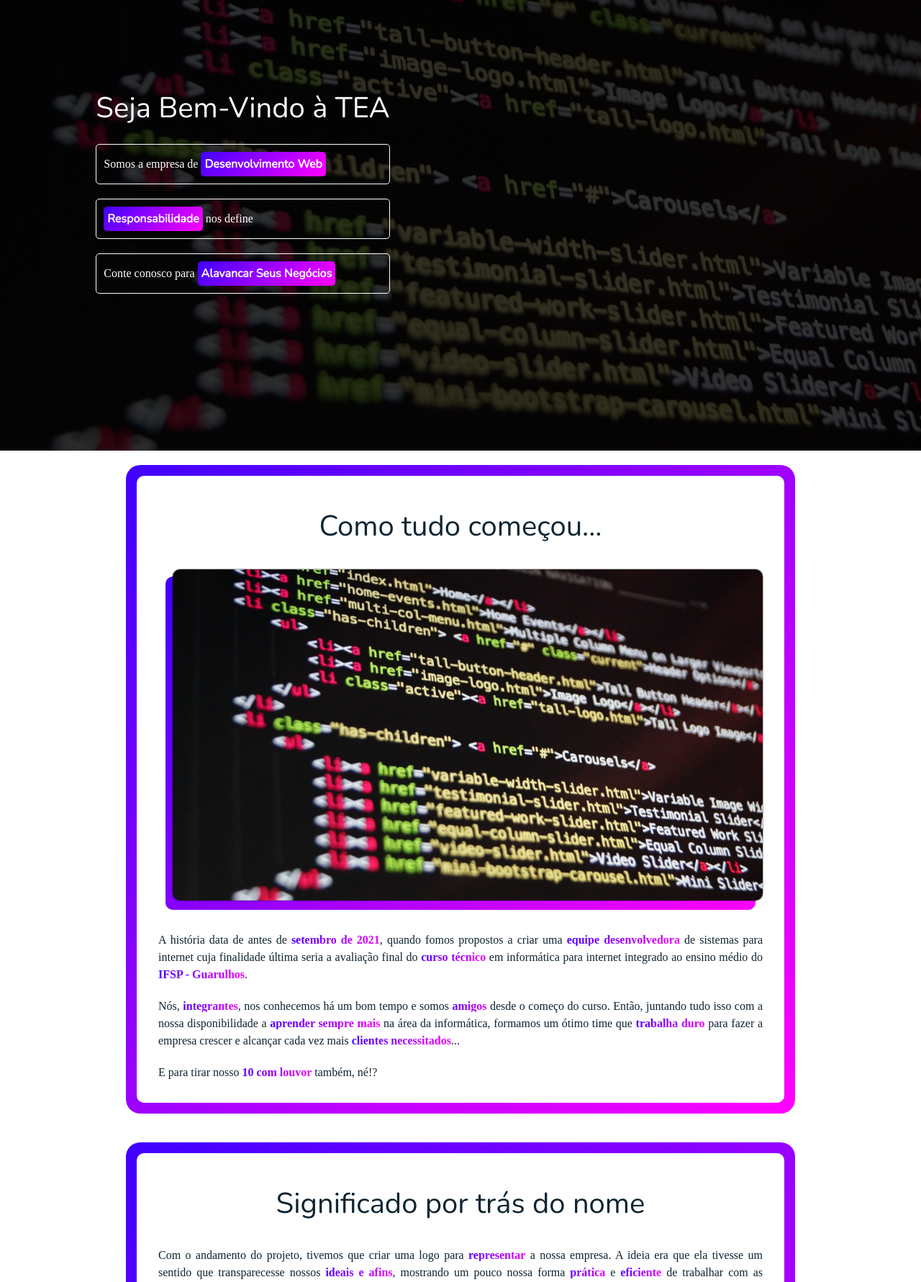
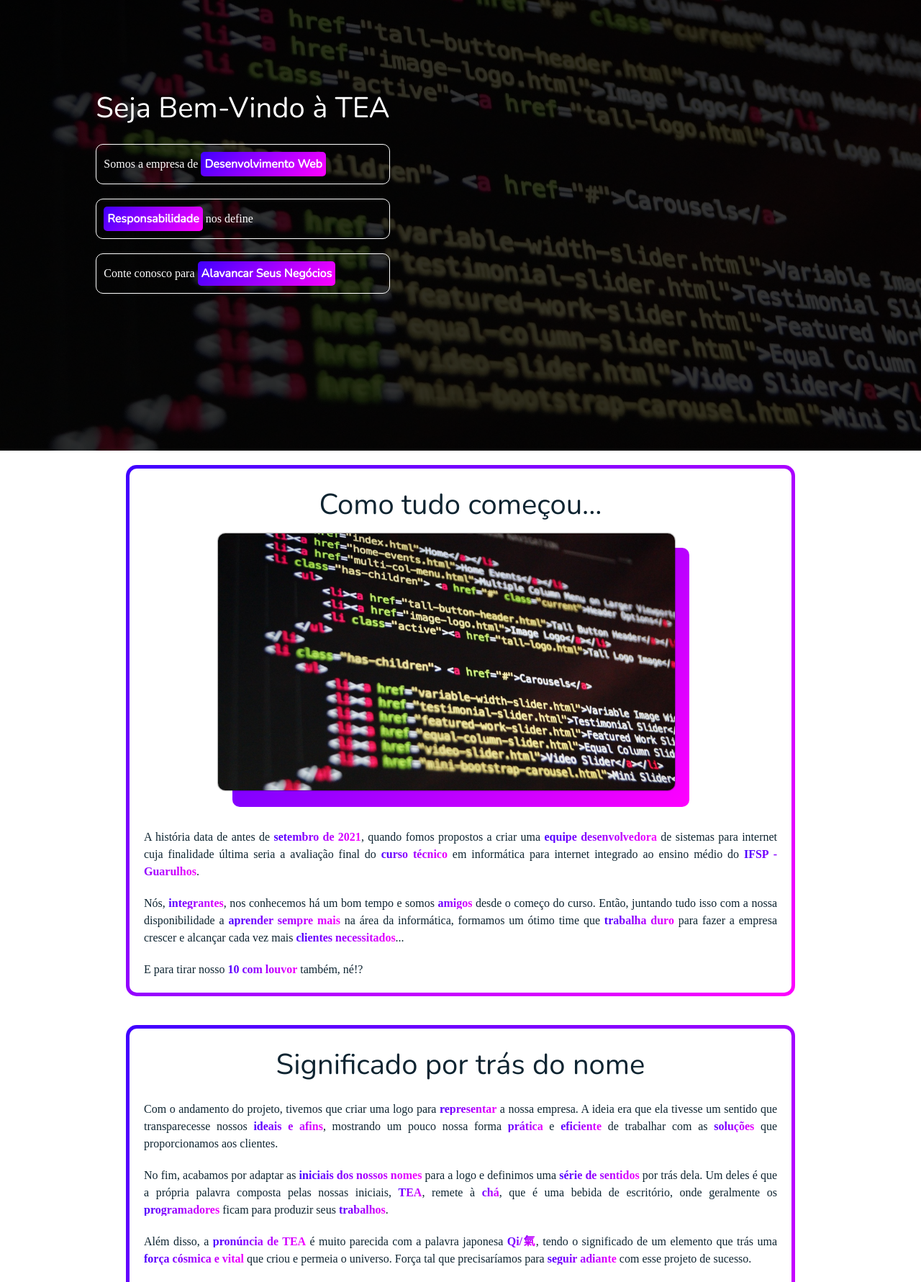
Before and after one commit to AnthonyZitoTegoshi/TEA, a PHP site: page / in a window 1280 px wide. Shown: the part 174-1955 px from the top of the page at 72% size. Run offline with PHP 8.4, Linux system fonts and the light colour scheme; some libraries are stand-ins or nearby versions; some web fonts are replaced.

Commit message:
Clientes pronto e ajustes de estética

```diff
--- a/index.html
+++ b/index.html
@@ -33,7 +33,7 @@
                             <div class="container">
                                 <div class="row-center items-center">
                                     <div class="col navbar">
-                                        <a href="#tea"><img class="img-xl" src="assets/img/logo/light_theme/tea_logo_light_colored.png"></a>
+                                        <a href="#tea"><img class="height-xl" src="assets/img/logo/light_theme/tea_logo_light_colored.png"></a>
                                     </div>
                                 </div>
                             </div>
@@ -47,7 +47,7 @@
                                             <div class="row">
                                                 <div class="col">
                                                     <i class="uil uil-bars icon-xl dropdown-menu purple-gradient">
-                                                        <div class="container dropdown-items-bottom-left font-size-sm radius-10 lift-4 padding-5 border-purple-gradient dark">
+                                                        <div class="container dropdown-items-bottom-left font-size-sm radius-15 lift-4 padding-5 border-purple-gradient dark">
                                                             <ul class="row flex-column fit-child items-end radius-10 padding-10 bg-light">
                                                                 <li class="col fit-child"><a href="#sobre">Sobre</a></li><li class="col fit-child"><a href="#envolvidos">Envolvidos</a></li><li class="col fit-child"><a href="#produtos">Produtos & Serviços</a></li><li class="col fit-child"><a href="#contato">Contato</a></li>
                                                             </ul>
@@ -81,9 +81,9 @@
                                         <div class="container">
                                             <div class="row-center flex-column text-center-xs text-left-sm">
                                                 <h2 class="col nunito font-size-xl line-md padding-10">Seja Bem-Vindo à TEA</h2>
-                                                <div class="col"><div class="border-light padding-10 radius-5 margin-10"><p class="line-md">Somos a empresa de <span class="nunito font-weight-bolder bg-purple-gradient padding-5 radius-5 display-inline-block">Desenvolvimento Web</span></p></div></div>
-                                                <div class="col"><div class="border-light padding-10 radius-5 margin-10"><p class="line-md"><span class="nunito font-weight-bolder bg-purple-gradient padding-5 radius-5 display-inline-block">Responsabilidade</span> nos define</p></div></div>
-                                                <div class="col"><div class="border-light padding-10 radius-5 margin-10"><p class="line-md">Conte conosco para <span class="nunito font-weight-bolder bg-purple-gradient padding-5 radius-5 display-inline-block">Alavancar Seus Negócios</span></p></div></div>
+                                                <div class="col"><div class="border-light padding-10 radius-10 margin-10"><p class="line-md">Somos a empresa de <span class="nunito font-weight-bolder bg-purple-gradient padding-5 radius-5 display-inline-block">Desenvolvimento Web</span></p></div></div>
+                                                <div class="col"><div class="border-light padding-10 radius-10 margin-10"><p class="line-md"><span class="nunito font-weight-bolder bg-purple-gradient padding-5 radius-5 display-inline-block">Responsabilidade</span> nos define</p></div></div>
+                                                <div class="col"><div class="border-light padding-10 radius-10 margin-10"><p class="line-md">Conte conosco para <span class="nunito font-weight-bolder bg-purple-gradient padding-5 radius-5 display-inline-block">Alavancar Seus Negócios</span></p></div></div>
                                             </div>
                                         </div>
                                     </div>
@@ -102,17 +102,17 @@
         <div class="row items-center flex-column flex-nowrap">
             <div class="row-center flex-nowrap">
                 <div class="col-6-xx col-7-xl col-8-lg col-9-sm">
-                    <div class="container padding-15 radius-20 border-purple-gradient">
-                        <div class="row-center items-center flex-column padding-20 radius-10 bg-light">
-                            <div class="col height-content padding-20">
+                    <div class="container padding-5 radius-15 border-purple-gradient">
+                        <div class="row-center items-center flex-column padding-10 radius-10 bg-light">
+                            <div class="col height-content padding-10">
                                 <h2 class="nunito font-size-xl line-md text-center">Como tudo começou...</h2>
                             </div>
                             <div class="col">
                                 <div class="container">
                                     <div class="row-evenly items-center flex-nowrap-md">
-                                        <div class="col-5-md padding-20">
+                                        <div class="col-5-md col-9-sm padding-20">
                                             <div class="container radius-10 bg-purple-gradient">
-                                                <img class="img-fluid col radius-10 offset-left offset-bottom lift" src="assets/img/slideImg/1.jpg" alt="">
+                                                <img class="img-fluid col radius-10 offset-right-20 offset-bottom-20 lift" src="assets/img/slideImg/1.jpg" alt="">
                                             </div>
                                         </div>
                                         <div class="col-7-md">
@@ -130,9 +130,9 @@
             <div class="container padding-20"></div>
             <div class="row-center flex-nowrap">
                 <div class="col-6-xx col-7-xl col-8-lg col-9-sm">
-                    <div class="container padding-15 radius-20 border-purple-gradient">
-                        <div class="row-center items-center flex-column padding-20 radius-10 bg-light">
-                            <div class="col height-content padding-20">
+                    <div class="container padding-5 radius-15 border-purple-gradient">
+                        <div class="row-center items-center flex-column padding-10 radius-10 bg-light">
+                            <div class="col height-content padding-10">
                                 <h2 class="nunito font-size-xl line-md text-center">Significado por trás do nome</h2>
                             </div>
                             <div class="col">
@@ -143,9 +143,9 @@
                                             <p class="text-justify line-md padding-10">No fim, acabamos por adaptar as <span class="purple-gradient font-weight-bolder">iniciais dos nossos nomes</span> para a logo e definimos uma <span class="purple-gradient font-weight-bolder">série de sentidos</span> por trás dela. Um deles é que a própria palavra composta pelas nossas iniciais, <span class="purple-gradient font-weight-bolder">TEA</span>, remete à <span class="purple-gradient font-weight-bolder">chá</span>, que é uma bebida de escritório, onde geralmente os <span class="purple-gradient font-weight-bolder">programadores</span> ficam para produzir seus <span class="purple-gradient font-weight-bolder">trabalhos</span>.</p>
                                             <p class="text-justify line-md padding-10">Além disso, a <span class="purple-gradient font-weight-bolder">pronúncia de TEA</span> é muito parecida com a palavra japonesa <span class="purple-gradient font-weight-bolder">Qi/氣</span>, tendo o significado de um elemento que trás uma <span class="purple-gradient font-weight-bolder">força cósmica e vital</span> que criou e permeia o universo. Força tal que precisaríamos para <span class="purple-gradient font-weight-bolder">seguir adiante</span> com esse projeto de sucesso.</p>
                                         </div>
-                                        <div class="col-5-md padding-20">
+                                        <div class="col-5-md col-9-sm padding-20">
                                             <div class="container radius-10 bg-purple-gradient">
-                                                <img class="img-fluid col radius-10 offset-right offset-bottom lift" src="assets/img/slideImg/6.jpg" alt="Relação entre o chá e a programação">
+                                                <img class="img-fluid col radius-10 offset-left-20 offset-top-20 lift" src="assets/img/slideImg/6.jpg" alt="Relação entre o chá e a programação">
                                             </div>
                                         </div>
                                     </div>
@@ -158,17 +158,17 @@
             <div class="container padding-20"></div>
             <div class="row-center flex-nowrap">
                 <div class="col-6-xx col-7-xl col-8-lg col-9-sm">
-                    <div class="container padding-15 radius-20 border-purple-gradient">
-                        <div class="row-center items-center flex-column padding-20 radius-10 bg-light">
-                            <div class="col height-content padding-20">
+                    <div class="container padding-5 radius-15 border-purple-gradient">
+                        <div class="row-center items-center flex-column padding-10 radius-10 bg-light">
+                            <div class="col height-content padding-10">
                                 <h2 class="nunito font-size-xl line-md text-center">E a paleta de cores?</h2>
                             </div>
                             <div class="col">
                                 <div class="container">
                                     <div class="row-evenly items-center flex-nowrap-md">
-                                        <div class="col-5-md padding-20">
+                                        <div class="col-5-md col-9-sm padding-20">
                                             <div class="container radius-10 bg-purple-gradient">
-                                                <img class="img-fluid col radius-10 offset-left offset-top lift" src="assets/img/slideImg/1.jpg" alt="">
+                                                <img class="img-fluid col radius-10 offset-right-20 offset-bottom-20 lift" src="assets/img/slideImg/1.jpg" alt="">
                                             </div>
                                         </div>
                                         <div class="col-7-md">
@@ -185,9 +185,9 @@
             <div class="container padding-20"></div>
             <div class="row-center flex-nowrap">
                 <div class="col-6-xx col-7-xl col-8-lg col-9-sm">
-                    <div class="container padding-15 radius-20 border-purple-gradient">
-                        <div class="row-center items-center flex-column padding-20 radius-10 bg-light">
-                            <div class="col height-content padding-20">
+                    <div class="container padding-5 radius-15 border-purple-gradient">
+                        <div class="row-center items-center flex-column padding-10 radius-10 bg-light">
+                            <div class="col height-content padding-10">
                                 <h2 class="nunito font-size-xl line-md text-center">Introdução ao mercado</h2>
                             </div>
                             <div class="col">
@@ -196,9 +196,9 @@
                                         <div class="col-7-md">
                                             <p class="text-justify line-md padding-10">O intuito inicial da empresa é <span class="purple-gradient font-weight-bolder">fazer contato</span> e finalizar um trabalho com um <span class="purple-gradient font-weight-bolder">cliente premium</span>, que obteria nossos serviços <span class="purple-gradient font-weight-bolder">gratuitamente</span>. Isso seria apenas para que consigamos testar nossas <span class="purple-gradient font-weight-bolder">capacidades de desenvolvimento</span> e <span class="purple-gradient font-weight-bolder">eficiência em campo</span>. Utilizando, assim, métodos profissionais para <span class="purple-gradient font-weight-bolder">agilizar</span> e <span class="purple-gradient font-weight-bolder">profissionalizar</span> nosso trabalho.</p>
                                         </div>
-                                        <div class="col-5-md padding-20">
+                                        <div class="col-5-md col-9-sm padding-20">
                                             <div class="container radius-10 bg-purple-gradient">
-                                                <img class="img-fluid col radius-10 offset-right offset-top lift" src="assets/img/slideImg/1.jpg" alt="">
+                                                <img class="img-fluid col radius-10 offset-left-20 offset-top-20 lift" src="assets/img/slideImg/1.jpg" alt="">
                                             </div>
                                         </div>
                                     </div>
@@ -218,38 +218,69 @@
         <div class="row items-center flex-column flex-nowrap">
             <div class="row-center flex-nowrap">
                 <div class="col-6-xx col-7-xl col-8-lg col-9-sm">
-                    <div class="container padding-15 radius-20 border-purple-gradient">
-                        <div class="row-center items-center flex-column padding-20 radius-10 bg-light">
-                            <div class="col height-content padding-20">
+                    <div class="container padding-5 radius-15 border-purple-gradient">
+                        <div class="row-center items-center flex-column padding-10 radius-10 bg-light">
+                            <div class="col height-content padding-10">
                                 <h2 class="nunito font-size-xl line-md text-center">Integrantes do grupo</h2>
                             </div>
                             <div class="col">
                                 <div class="row-evenly flex-nowrap-md items-center">
                                     <div class="col padding-10">
-                                        <div class="container padding-10 radius-10 lift">
-                                            <div class="row-center items-center flex-column flex-nowrap">
-                                                <img class="radius" src="assets/img/selfs/th.jpg" alt="">
-                                                <p class="text-justify line-md padding-10">Thiago Morales Ribeiro</p>
+                                        <div class="container padding-5 radius-10 bg-purple-gradient">
+                                            <div class="container padding-5 radius-5 bg-light">
+                                                <div class="row-center items-center flex-column flex-nowrap">
+                                                    <div class="col fit-child rounded padding-5 bg-purple-gradient">
+                                                        <img class="col height-6 width-6 rounded" src="assets/img/selfs/th.jpg" alt="">
+                                                    </div>
+                                                    <p class="text-justify line-md padding-10"><span class="purple-gradient font-weight-bolder font-size-lg">T</span>hiago Morales Ribeiro</p>
+                                                </div>
                                             </div>
                                         </div>
                                     </div>
                                     <div class="col padding-10">
-                                        <div class="container padding-10 radius-10 lift">
-                                            <div class="row-center items-center flex-column flex-nowrap">
-                                                <img class="radius" src="assets/img/selfs/er.jpg" alt="">
-                                                <p class="text-justify line-md padding-10">Eric Lima Uno So</p>
+                                        <div class="container padding-5 radius-10 bg-purple-gradient">
+                                            <div class="container padding-5 radius-5 bg-light">
+                                                <div class="row-center items-center flex-column flex-nowrap">
+                                                    <div class="col fit-child rounded padding-5 bg-purple-gradient">
+                                                        <img class="col height-6 width-6 rounded" src="assets/img/selfs/er.jpg" alt="">
+                                                    </div>
+                                                    <p class="text-justify line-md padding-10"><span class="purple-gradient font-weight-bolder font-size-lg">E</span>ric Lima Uno So</p>
+                                                </div>
                                             </div>
                                         </div>
                                     </div>
                                     <div class="col padding-10">
-                                        <div class="container padding-10 radius-10 lift">
-                                            <div class="row-center items-center flex-column flex-nowrap">
-                                                <img class="radius" src="assets/img/selfs/at.jpg" alt="">
-                                                <p class="text-justify line-md padding-10">Anthony Zito Tegoshi</p>
+                                        <div class="container padding-5 radius-10 bg-purple-gradient">
+                                            <div class="container padding-5 radius-5 bg-light">
+                                                <div class="row-center items-center flex-column flex-nowrap">
+                                                    <div class="col fit-child rounded padding-5 bg-purple-gradient">
+                                                        <img class="col height-6 width-6 rounded" src="assets/img/selfs/at.jpg" alt="">
+                                                    </div>
+                                                    <p class="text-justify line-md padding-10"><span class="purple-gradient font-weight-bolder font-size-lg">A</span>nthony Zito Tegoshi</p>
+                                                </div>
                                             </div>
                                         </div>
                                     </div>
                                 </div>
+                            </div>
+                        </div>
+                    </div>
+                </div>
+            </div>
+        </div>
+    </section>
+
+    <section class="container padding-20 poppins dark bg-light">
+        <div class="row items-center flex-column flex-nowrap">
+            <div class="row-center flex-nowrap">
+                <div class="col-6-xx col-7-xl col-8-lg col-9-sm">
+                    <div class="container padding-5 radius-15 border-purple-gradient">
+                        <div class="row-center items-center flex-column padding-10 radius-10 bg-light">
+                            <div class="col height-content padding-10">
+                                <h2 class="nunito font-size-xl line-md text-center">A quem nossos serviços são direcionados?</h2>
+                            </div>
+                            <div class="col-11-sm col-10-md col-9-lg">
+                                <p class="text-justify line-md padding-10">Se você é um <span class="purple-gradient font-weight-bolder">empreendedor</span> de <span class="purple-gradient font-weight-bolder">pequeno</span> ou <span class="purple-gradient font-weight-bolder">médio</span> porte e busca a utilização de <span class="purple-gradient font-weight-bolder">sites</span> para dar aquela <span class="purple-gradient font-weight-bolder">turbinada</span> no seu negócio, a <span class="purple-gradient font-weight-bolder">TEA</span> é o lugar certo para você!</p>
                             </div>
                         </div>
                     </div>
```
Also changed, not shown: assets/css/main.css (+25 -6 lines).
